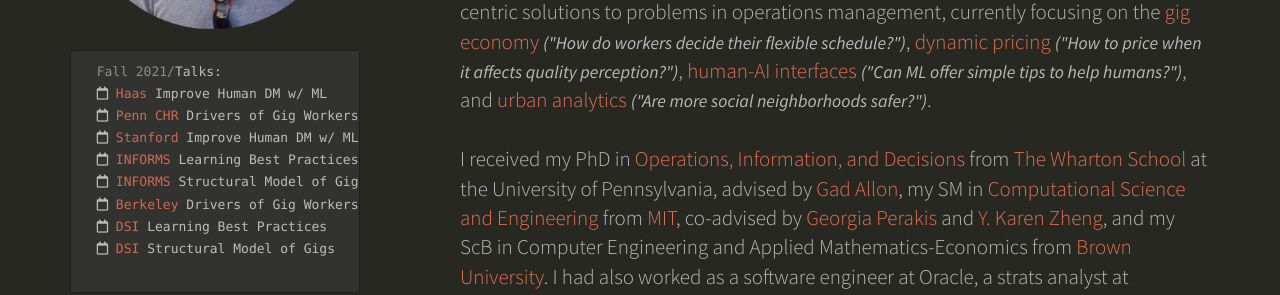
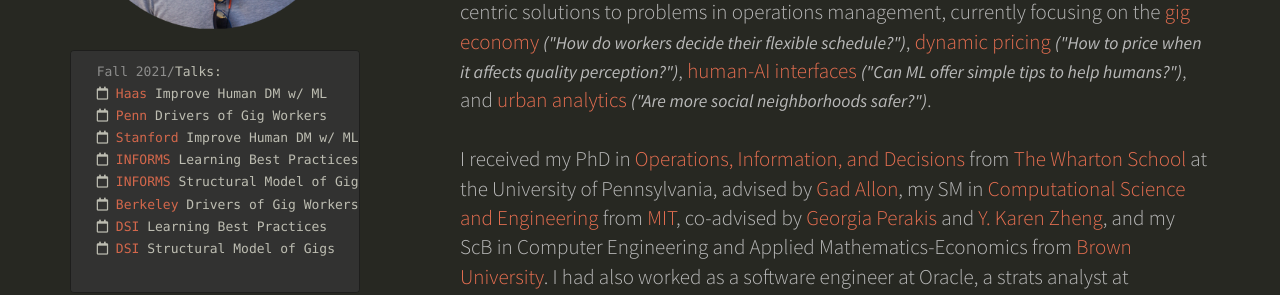
Before and after one commit to parksinchaisri/parksinchaisri.github.io, a Jekyll site: the page index.html, which Jekyll copies as it is, in a window 1280 px wide and 900 px high. Shown: the part 330-625 px from the top of the window. Built offline with Jekyll 4.4.1, drawn with Linux system fonts in a browser that asks for light colours; some web fonts are replaced.

Commit message:
Update index.html

```diff
--- a/index.html
+++ b/index.html
@@ -61,7 +61,7 @@
 <pre id="whoami-terminal" class="ui sticky terminal">
   <span class="prompt">Fall 2021/</span>Talks:
   <i class="far fa-calendar"></i> <a href="https://haas.berkeley.edu/marketing/seminars/" target="_blank">Haas</a> Improve Human DM w/ ML
-  <i class="far fa-calendar"></i> <a href="https://www.dropbox.com/s/l4fcd5ryxafnelr/Fall%202021%20P%26O%20Plenary%20Series.pdf?dl=0" target="_blank">Penn CHR</a> Drivers of Gig Workers
+  <i class="far fa-calendar"></i> <a href="https://www.dropbox.com/s/l4fcd5ryxafnelr/Fall%202021%20P%26O%20Plenary%20Series.pdf?dl=0" target="_blank">Penn</a> Drivers of Gig Workers
   <i class="far fa-calendar"></i> <a href="" target="_blank">Stanford</a> Improve Human DM w/ ML
   <i class="far fa-calendar"></i> <a href="https://www.abstractsonline.com/pp8/?utm_campaign=INFORMS%20eNews&utm_medium=email&_hsmi=154432940&_hsenc=p2ANqtz-8SmN3aZu18ExqFjw8CEB_TJV9dx08lCZxWA5DqoI6lH_c9ysoxVAEhjgsT5qq1h8jCAGKzX4sWbEZyP0-FniA1CO-cww&utm_content=154432940&utm_source=hs_email#!/10390/session/53" target="_blank">INFORMS</a> Learning Best Practices
   <i class="far fa-calendar"></i> <a href="https://www.abstractsonline.com/pp8/?utm_campaign=INFORMS%20eNews&utm_medium=email&_hsmi=154432940&_hsenc=p2ANqtz-8SmN3aZu18ExqFjw8CEB_TJV9dx08lCZxWA5DqoI6lH_c9ysoxVAEhjgsT5qq1h8jCAGKzX4sWbEZyP0-FniA1CO-cww&utm_content=154432940&utm_source=hs_email#!/10390/session/226" target="_blank">INFORMS</a> Structural Model of Gigs
```
